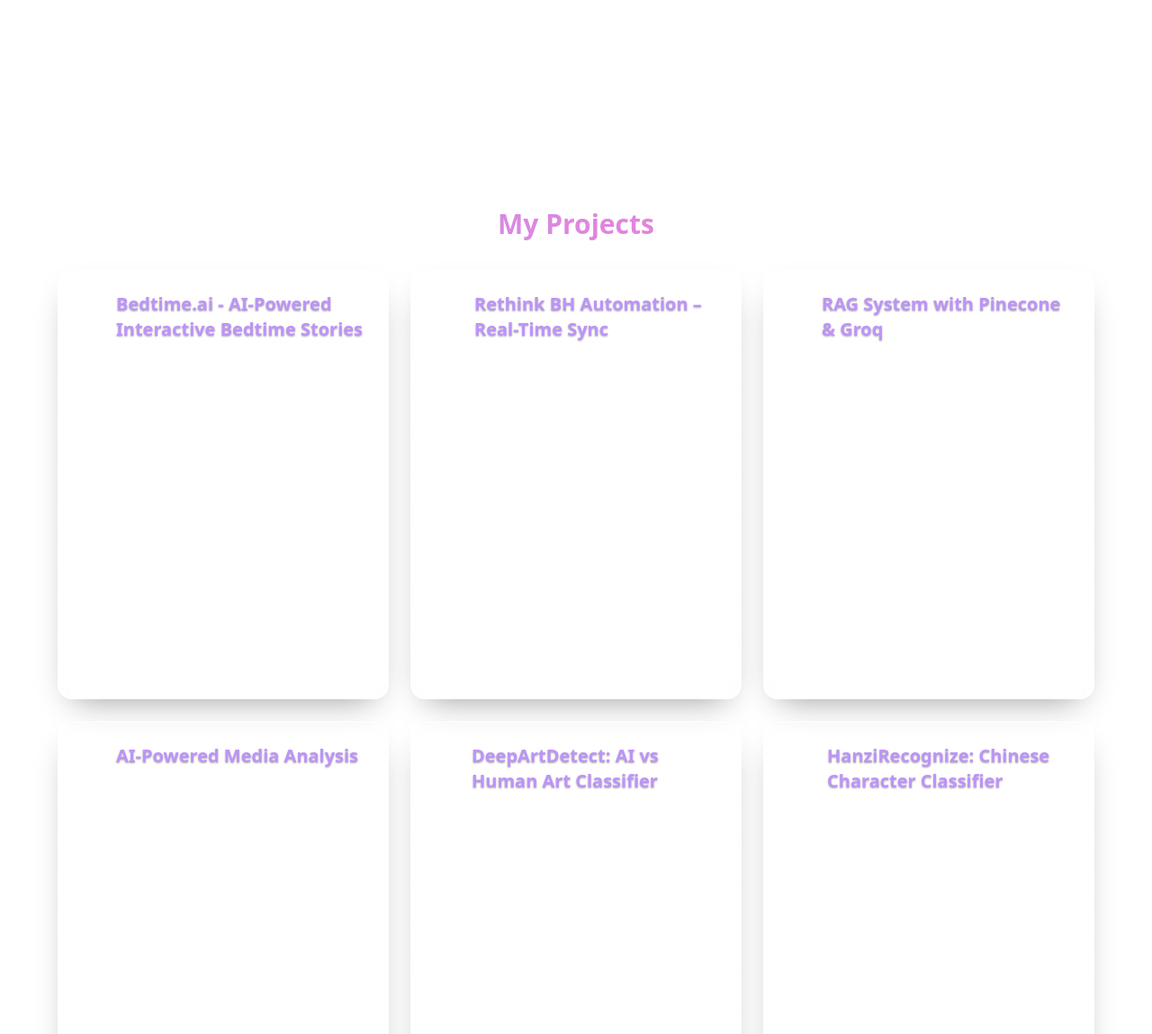
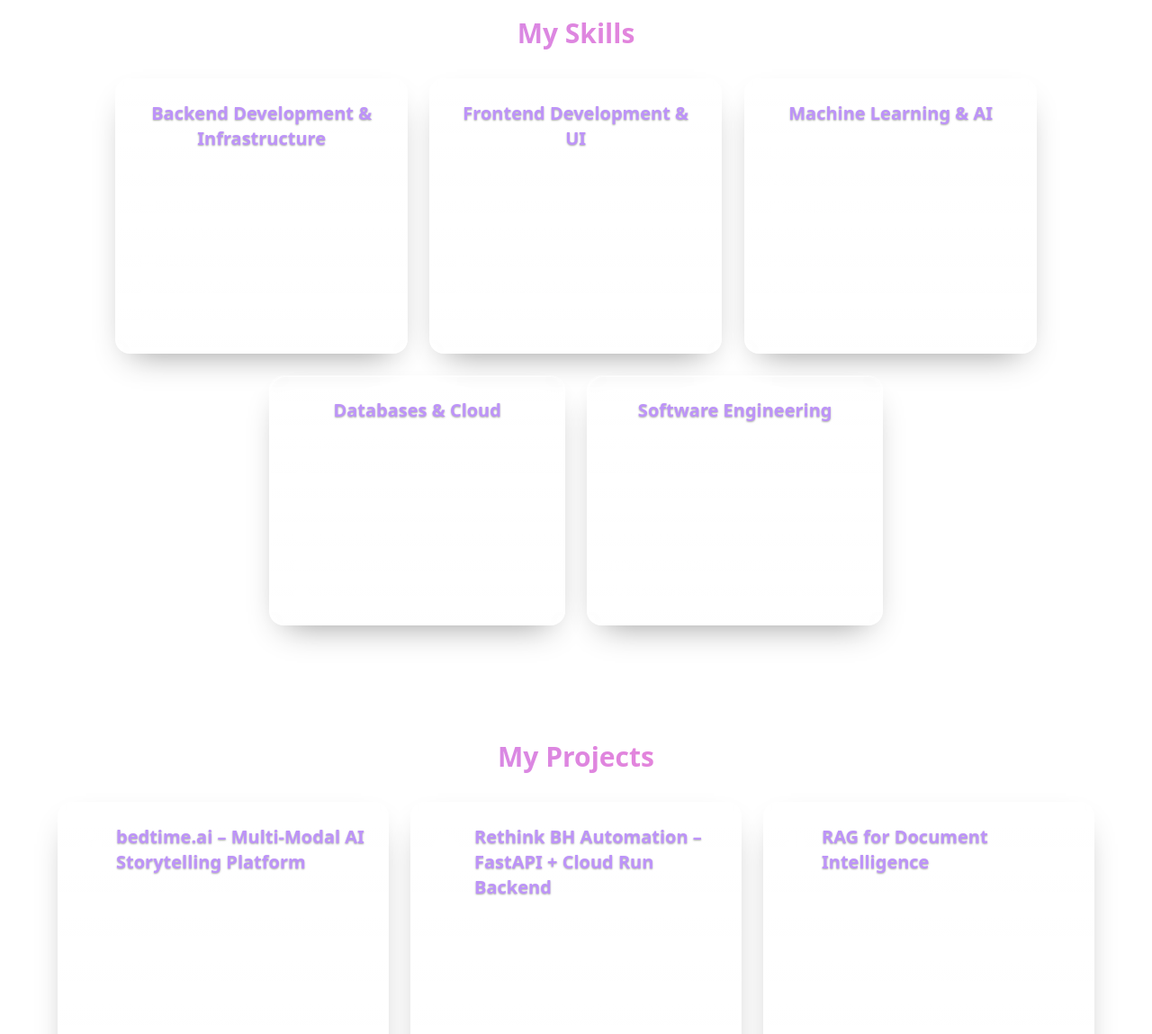
Before and after one commit to notquitethereyet/portfolio, an Astro site: page / in a window 1280 px wide. Shown: the part 1397-2546 px from the top of the page at 90% size. Built offline with nearby package versions, Linux system fonts and the light colour scheme; Astro itself is replaced by a stand-in of ours.

Commit message:
Setup custom domain arnavpanigrahi.com

```diff
--- a/astro.config.mjs
+++ b/astro.config.mjs
@@ -4,8 +4,8 @@ import tailwindcss from '@tailwindcss/vite';
 
 // https://astro.build/config
 export default defineConfig({
-  site: 'https://notquitethereyet.github.io',
-  base: '/portfolio',
+  site: 'https://arnavpanigrahi.com',
+  base: '/',
   vite: {
     plugins: [tailwindcss()]
   },
--- a/package.json
+++ b/package.json
@@ -6,7 +6,8 @@
     "dev": "astro dev",
     "build": "astro build",
     "preview": "astro preview",
-    "astro": "astro"
+    "astro": "astro",
+    "deploy": "pnpm build && git add . && git commit -m 'Deploy to custom domain' && git push"
   },
   "dependencies": {
     "@tailwindcss/vite": "^4.1.3",
--- a/src/components/sections/About.astro
+++ b/src/components/sections/About.astro
@@ -8,10 +8,9 @@ interface Props {
 }
 
 const defaultParagraphs = [
-  "I'm a Computer Science graduate from the University of California, Riverside, with 2+ years of hands-on experience in software development and a strong interest in ethical, privacy-conscious AI.",
-  "I'm a software developer at AllCheer, where I build AI-driven web applications using React with Express.js and Flask backends. My work includes automating healthcare workflows with HIPAA-compliant systems, integrating GPT-powered APIs for intelligent document processing, and deploying real-time data pipelines with FastAPI, Supabase, and cloud-native infrastructure. I also develop internal tools for therapists and staff using platforms like Make and RESTful APIs, streamlining operations across the board.",
-  "I'm deeply interested in the intersection of Artificial Intelligence, Machine Learning, and Linux-based systems. My focus is on building responsible, real-world AI systems that align with open-source values and data privacy principles.",
-  "In my free time, I'm exploring NixOS and Deep Learning, with a growing interest in deploying ML models and experimenting with agentic AI architectures."
+  "I'm a Master of Science in Computer Science graduate from UC Riverside with 2+ years of professional software development experience specializing in Full-Stack development and AI/ML systems.",
+  "Currently, I'm working as a Software Developer at AllCheer, where I've reengineered HIPAA compliant enterprise systems achieving $20K annual savings and 60% faster processing times harnessing the power of AI and cloud infrastructure.",
+  "I'm passionate about responsible and ethical AI, privacy-respecting systems, and building technology that aligns with open-source values and user privacy principles."
 ];
 
 
--- /dev/null
+++ b/src/components/sections/CTA.astro
@@ -0,0 +1,48 @@
+---
+import { buildUrl } from '../../utils/paths';
+
+interface Props {
+  title?: string;
+  description?: string;
+  buttonText?: string;
+  buttonLink?: string;
+}
+
+const {
+  title = "Connect With Me",
+  description = "I'm always interested in new opportunities and exciting projects. Let's discuss how we can work together to create innovative solutions.",
+  buttonText = "Connect with me",
+  buttonLink = "#contact"
+} = Astro.props;
+---
+
+<section id="cta" class="py-16 px-4 section-transition">
+  <div class="max-w-4xl mx-auto">
+    <h2 class="text-3xl font-bold mb-8 text-center text-gradient">Connect With Me</h2>
+
+    <div class="glass-container shadow-glass transform hover:-translate-y-1 transition duration-300"
+      data-glass-interactive data-glass-random>
+      <div class="glass-filter"></div>
+      <div class="glass-overlay"></div>
+      <div class="glass-specular"></div>
+      <div class="glass-content p-8 md:p-12">
+        <p class="text-xl text-white/80 mb-8 max-w-2xl mx-auto">{description}</p>
+
+        <div class="flex justify-center space-x-6">
+          <a href="https://github.com/notquitethereyet" class="text-[--color-brand-500] hover:text-[--color-accent-500] transition text-2xl" aria-label="GitHub" target="_blank" rel="noopener noreferrer">
+            <i class="fab fa-github"></i>
+          </a>
+          <a href="https://www.linkedin.com/in/arnav-panigrahi/" class="text-[--color-brand-500] hover:text-[--color-accent-500] transition text-2xl" aria-label="LinkedIn" target="_blank" rel="noopener noreferrer">
+            <i class="fab fa-linkedin"></i>
+          </a>
+          <a href="https://notquitethereyet.github.io/portfolio" class="text-[--color-brand-500] hover:text-[--color-accent-500] transition text-2xl" aria-label="Portfolio" target="_blank" rel="noopener noreferrer">
+            <i class="fas fa-globe"></i>
+          </a>
+          <a href="mailto:arnav.panigrahi@gmail.com" class="text-[--color-brand-500] hover:text-[--color-accent-500] transition text-2xl" aria-label="Email">
+            <i class="fas fa-envelope"></i>
+          </a>
+        </div>
+      </div>
+    </div>
+  </div>
+</section>
--- a/src/components/sections/Contact.astro
+++ /dev/null
@@ -1,54 +0,0 @@
----
-interface SocialLink {
-  platform: string;
-  icon: string;
-  url: string;
-}
-
-interface Props {
-  socialLinks?: SocialLink[];
-  email?: string;
-}
-
-const defaultEmail = "arnav.panigrahi@gmail.com";
-
-const defaultSocialLinks: SocialLink[] = [
-  { platform: "GitHub", icon: "fa-github", url: "https://github.com/notquitethereyet" },
-  { platform: "LinkedIn", icon: "fa-linkedin", url: "https://www.linkedin.com/in/arnav-panigrahi/" },
-  // { platform: "Twitter", icon: "fa-twitter", url: "https://twitter.com/arnavpanigrahi" },
-  // { platform: "Dev.to", icon: "fa-dev", url: "https://dev.to/arnavpanigrahi" },
-  // { platform: "Medium", icon: "fa-medium", url: "https://medium.com/@notquitethereyet_/vim-for-beginners-bdbbceb46b19" }
-];
-
-const {
-  socialLinks = defaultSocialLinks,
-  email = defaultEmail
-} = Astro.props;
----
-
-<section id="contact" class="py-16 px-4 section-transition">
-  <div class="max-w-4xl mx-auto">
-    <h2 class="text-3xl font-bold mb-8 text-center text-gradient">Connect With Me</h2>
-
-    <div class="flex justify-center">
-      <div class="glass-container shadow-glass hover:shadow-xl transform hover:-translate-y-1 transition duration-300 max-w-md w-full text-white/90"
-        data-glass-interactive data-glass-random>
-        <div class="glass-filter"></div>
-        <div class="glass-overlay"></div>
-        <div class="glass-specular"></div>
-        <div class="glass-content p-6">
-          <div class="flex justify-center space-x-6">
-            {socialLinks.map((social) => (
-              <a href={social.url} class="text-[--color-brand-500] hover:text-[--color-accent-500] transition" aria-label={social.platform} target="_blank" rel="noopener noreferrer">
-                <i class={`fab ${social.icon} text-2xl`}></i>
-              </a>
-            ))}
-            <a href={`mailto:${email}`} class="text-[--color-brand-500] hover:text-[--color-accent-500] transition" aria-label="Email">
-              <i class="fas fa-envelope text-2xl"></i>
-            </a>
-          </div>
-        </div>
-      </div>
-    </div>
-  </div>
-</section>
--- a/src/components/sections/Projects.astro
+++ b/src/components/sections/Projects.astro
@@ -17,99 +17,66 @@ interface Props {
 }
 
 const defaultProjects: Project[] = [
-  // {
-  //   title: "Intrusion Detection with Neural Networks",
-  //   description: "Engineered a neural network-based Intrusion Detection System with optimized feature selection algorithms that reduced false positives by 27%. Achieved 92.20% accuracy on UNSW-NB15 and 95.14% on NSL-KDD datasets, surpassing previous state-of-the-art benchmarks.",
-  //   icon: "fa-shield-alt",
-  //   iconColor: "text-blue-600",
-  //   bgColor: "bg-blue-50",
-  //   textColor: "text-blue-800",
-  //   tags: ["Neural Networks", "Network Security", "Feature Selection", "Python"],
-  //   githubUrl: "https://github.com/notquitethereyet/ML-IDS"
-  // },
   {
-    title: "Bedtime.ai - AI-Powered Interactive Bedtime Stories",
-    description: "Innovative React/TypeScript application that generates personalized bedtime stories using phi-3 fine-tuned model. Features drawing recognition with EfficientNet-B4, voice cloning with YourTTS, and a microservices architecture with FastAPI backend, PostgreSQL database, and Redis caching for optimal performance.",
+    title: "bedtime.ai – Multi-Modal AI Storytelling Platform",
+    description: "Developed an AI system that transforms children's drawings into personalized bedtime stories narrated in parents' voices. Integrated fine-tuned phi-3 LLM with computer vision (EfficientNet) and voice cloning for 30-second story generation. Built with React/Vite frontend, FastAPI backend, and containerized with Docker.",
     icon: "fa-book-reader",
     iconColor: "text-blue-600",
     bgColor: "bg-blue-50",
     textColor: "text-blue-800",
-    tags: ["Collaborator", "React", "TypeScript", "FastAPI", "AI", "Voice Synthesis"],
+    tags: ["Lead Developer", "React", "FastAPI", "AI/ML", "Computer Vision", "Voice Synthesis"],
     githubUrl: "https://github.com/notquitethereyet/bedtime.ai"
   },
   {
-  title: "Rethink BH Automation – Real-Time Sync",
-  description: "Built a FastAPI backend that syncs appointment and authorization data from Rethink BH in real time. Emulated secure user login, deployed on Cloud Run with Docker and full observability stack, resulting in 90% cost savings and replacing a 24–48h latency pipeline.",
-  icon: "fa-cloud",
-  iconColor: "text-blue-600",
-  bgColor: "bg-blue-50",
-  textColor: "text-blue-800",
-  tags: ["FastAPI", "Cloud Run", "Google Cloud", "Automation", "DevOps"],
-  githubUrl: "", // private work, likely, so omit or keep empty
-},
+    title: "Rethink BH Automation – FastAPI + Cloud Run Backend",
+    description: "Built a production FastAPI service to sync real-time appointment and authorization data from Rethink BH to Supabase by emulating secure user login. Achieved 90% cost savings and reduced sync latency from 24-48h to real-time. Deployed with Docker, Secret Manager, and full observability stack on Google Cloud Platform.",
+    icon: "fa-cloud",
+    iconColor: "text-blue-600",
+    bgColor: "bg-blue-50",
+    textColor: "text-blue-800",
+    tags: ["System Architecture", "FastAPI", "Cloud Run", "Google Cloud", "DevOps", "Automation"],
+    githubUrl: ""
+  },
   {
-    title: "RAG System with Pinecone & Groq",
-    description: "Architected a high-performance Retrieval-Augmented Generation system that processes documents in real-time. Integrated Pinecone vector database with Groq's inference API to achieve efficient responses and a 35% improvement in search relevance over traditional methods.",
+    title: "RAG for Document Intelligence",
+    description: "Engineered a Retrieval-Augmented Generation system enabling semantic search across PDF datasets. Combined Pinecone for vector storage with Groq for inference, achieving 35% improved search relevance while maintaining sub-second response times. Implemented custom chunking strategies and comprehensive error handling.",
     icon: "fa-brain",
     iconColor: "text-blue-600",
     bgColor: "bg-blue-50",
     textColor: "text-blue-800",
-    tags: ["Artificial Intelligence", "Machine Learning", "LLMs", "Vector Search"],
+    tags: ["System Design", "AI/ML", "Vector Search", "RAG", "Performance Optimization"],
     githubUrl: "https://github.com/notquitethereyet/simpleRAG"
   },
   {
-    title: "AI-Powered Media Analysis",
-    description: "Engineered a full-stack web application that analyzes online articles using NLP techniques to detect clickbait, assess content quality, and generate concise AI summaries. Achieved 92% accuracy in identifying misleading headlines and reduced reading time by 78% through AI summarization.",
-    icon: "fa-newspaper",
+    title: "Enterprise ROI System with AI Agent",
+    description: "Reengineered a manual Release of Information system to fully automate healthcare document workflow using an AI Agent. Streamlined the entire process resulting in $20K annual savings and 60% reduction in processing time. Built with enterprise-grade security and HIPAAcompliance standards.",
+    icon: "fa-robot",
     iconColor: "text-blue-600",
     bgColor: "bg-blue-50",
     textColor: "text-blue-800",
-    tags: ["React", "Express", "Tailwind", "LLM", "Content Analysis"],
-    githubUrl: "https://github.com/notquitethereyet/slop-journalism-detector"
+    tags: ["AI Agent", "Enterprise", "Automation", "Legal Tech", "Cost Optimization"],
+    githubUrl: ""
   },
   {
-    title: "DeepArtDetect: AI vs Human Art Classifier",
-    description: "Developed a high-accuracy computer vision system that distinguishes between AI-generated and human-created artwork with 94% precision. Implemented and compared multiple deep learning architectures (ResNet, EfficientNet, Vision Transformer) to identify subtle patterns invisible to human observers.",
-    icon: "fa-paint-brush",
+    title: "Therapist Dashboard with GPT Integration",
+    description: "Developed an internal dashboard for 20+ therapists combining REST API CRM for schedule management and therapy progress tracking. Integrated GPT-powered API with custom prompts to structure unformatted input, achieving 35% higher performance compliance and 92% NLP accuracy.",
+    icon: "fa-user-md",
     iconColor: "text-blue-600",
     bgColor: "bg-blue-50",
     textColor: "text-blue-800",
-    tags: ["Machine Learning", "CNN", "Transfer Learning", "Image Classification", "Vision Transformer"],
-    githubUrl: "https://github.com/notquitethereyet/ai-image-classifier"
+    tags: ["React", "GPT API", "Healthcare", "CRM", "NLP", "Performance"],
+    githubUrl: ""
   },
   {
-    title: "HanziRecognize: Chinese Character Classifier",
-    description: "Built an interactive web application featuring real-time Chinese character recognition with 97% accuracy. Implemented a custom CNN architecture optimized for handwritten character recognition, with a responsive canvas interface for drawing and instant feedback.",
-    icon: "fa-language",
+    title: "ArcGIS Utility Mapping Solution",
+    description: "Integrated ArcGIS-based mapping solutions for a $75M/year revenue utility provider in North Carolina. Visualized electric pole installation and synced updates from field workers' mobile apps, reducing oversight error rate by 30%. Built with enterprise-grade security and real-time synchronization.",
+    icon: "fa-map",
     iconColor: "text-blue-600",
     bgColor: "bg-blue-50",
     textColor: "text-blue-800",
-    tags: ["React", "FastAPI", "CNN", "Machine Learning", "Tailwind", "Canvas"],
-    githubUrl: "https://github.com/notquitethereyet/MNIST_Webapp"
+    tags: ["ArcGIS", "GIS", "Utility Tech", "Mobile Apps", "Real-time Sync"],
+    githubUrl: ""
   }
-
-  // {
-  //   title: "Declarative NixOS Configuration Framework",
-  //   description: "Created a modular, reproducible NixOS configuration framework that enables consistent development environments across multiple machines. Features automated system setup, containerized development environments, and declarative package management with rollback capabilities.",
-  //   icon: "fa-terminal",
-  //   iconColor: "text-blue-600",
-  //   bgColor: "bg-blue-50",
-  //   textColor: "text-blue-800",
-  //   tags: ["NixOS", "Nix", "Linux", "DevOps", "Configuration"],
-  //   githubUrl: "https://github.com/notquitethereyet/nixchan"
-  // },
-  /* Commented out as per portfolio review
-  {
-    title: "Healthcare Automation Platform",
-    description: "Developed end-to-end automation workflows and secure web applications for healthcare data processing that reduced manual work by 65%. Implemented HIPAA-compliant data pipelines using Make.com, Supabase with PostgreSQL, and Google APIs to streamline patient information management.",
-    icon: "fa-heartbeat",
-    iconColor: "text-blue-600",
-    bgColor: "bg-blue-50",
-    textColor: "text-blue-800",
-    tags: ["Make.com", "Supabase", "Google APIs", "Automation"]
-    // githubUrl: "https://github.com/notquitethereyet/healthcare-automation"
-  }
-  */
 ];
 
 const { projects = defaultProjects } = Astro.props;
@@ -145,14 +112,17 @@ const { projects = defaultProjects } = Astro.props;
             </div>
             <div class="mt-4 flex gap-4">
               {project.link && (
-                <a href={project.link} class={`text-sm text-[--color-brand-500] hover:underline`}>
-                  Learn more <i class="fas fa-arrow-right ml-1"></i>
+                <a href={project.link} class={`text-sm text-[--color-brand-500] hover:underline transition-colors duration-200`} target="_blank" rel="noopener noreferrer">
+                  <i class="fas fa-external-link-alt mr-1"></i> Live Demo
                 </a>
               )}
               {project.githubUrl && (
-                <a href={project.githubUrl} class={`text-sm text-[--color-brand-500] hover:underline`} target="_blank" rel="noopener noreferrer">
-                  <i class="fab fa-github mr-1"></i> View on GitHub
+                <a href={project.githubUrl} class={`text-sm text-[--color-brand-500] hover:underline transition-colors duration-200`} target="_blank" rel="noopener noreferrer">
+                  <i class="fab fa-github mr-1"></i> View Code
                 </a>
+              )}
+              {!project.link && !project.githubUrl && (
+                <span class="text-sm text-white/50 italic">Private Project</span>
               )}
             </div>
           </div>
--- a/src/components/sections/Skills.astro
+++ b/src/components/sections/Skills.astro
@@ -18,52 +18,58 @@ interface Props {
 
 const defaultCategories: SkillCategory[] = [
   {
-    title: "Programming Languages",
+    title: "Backend Development & Infrastructure",
     skills: [
       { name: "Python", icon: "fa-python", prefix: "fab" },
-      { name: "JavaScript", icon: "fa-js-square", prefix: "fab" },
-      { name: "TypeScript", icon: "fa-js", prefix: "fab" },
-      { name: "C++", icon: "fa-code", prefix: "fas" },
-      { name: "Java", icon: "fa-java", prefix: "fab" }
+      { name: "FastAPI", icon: "fa-server", prefix: "fas" },
+      { name: "Node.js", icon: "fa-node-js", prefix: "fab" },
+      { name: "Express.js", icon: "fa-server", prefix: "fas" },
+      { name: "Docker", icon: "fa-docker", prefix: "fab" },
+      { name: "Kubernetes", icon: "fa-cubes", prefix: "fas" }
     ]
   },
   {
-    title: "Frontend Development",
+    title: "Frontend Development & UI",
     skills: [
-      { name: "React", icon: "fa-react", prefix: "fab" },
+      { name: "React.js", icon: "fa-react", prefix: "fab" },
       { name: "Angular", icon: "fa-angular", prefix: "fab" },
+      { name: "TypeScript", icon: "fa-js", prefix: "fab" },
+      { name: "JavaScript", icon: "fa-js-square", prefix: "fab" },
       { name: "Tailwind CSS", icon: "fa-wind", prefix: "fas" },
-      { name: "Svelte", icon: "fa-fire", prefix: "fas" },
-      { name: "Astro", icon: "fa-rocket", prefix: "fas" }
+      { name: "HTML/CSS", icon: "fa-code", prefix: "fas" }
     ]
   },
   {
-    title: "Backend Development",
+    title: "Machine Learning & AI",
     skills: [
-      { name: "Node.js", icon: "fa-node-js", prefix: "fab" },
-      { name: "Express.js", icon: "fa-server", prefix: "fas" },
-      { name: "PostgreSQL", icon: "fa-database", prefix: "fas" },
-      { name: "Flask", icon: "fa-python", prefix: "fab" }
+      { name: "PyTorch", icon: "fa-fire", prefix: "fas" },
+      { name: "TensorFlow", icon: "fa-cubes", prefix: "fas" },
+      { name: "Scikit-learn", icon: "fa-brain", prefix: "fas" },
+      { name: "LangChain", icon: "fa-link", prefix: "fas" },
+      { name: "LLMs", icon: "fa-robot", prefix: "fas" },
+      { name: "RAG", icon: "fa-search", prefix: "fas" }
     ]
   },
   {
-    title: "Machine Learning",
+    title: "Databases & Cloud",
     skills: [
-      { name: "PyTorch", icon: "fa-fire", prefix: "fas" },
-      { name: "TensorFlow", icon: "fa-cubes", prefix: "fas" },
-      { name: "Neural Networks", icon: "fa-project-diagram", prefix: "fas" },
-      { name: "Computer Vision", icon: "fa-eye", prefix: "fas" },
-      { name: "NLP & Transformers", icon: "fa-language", prefix: "fas" }
+      { name: "PostgreSQL", icon: "fa-database", prefix: "fas" },
+      { name: "MongoDB", icon: "fa-database", prefix: "fas" },
+      { name: "Redis", icon: "fa-database", prefix: "fas" },
+      { name: "Google Cloud", icon: "fa-cloud", prefix: "fas" },
+      { name: "AWS", icon: "fa-cloud", prefix: "fas" },
+      { name: "Azure", icon: "fa-cloud", prefix: "fas" }
     ]
   },
   {
-    title: "Tools & Platforms",
+    title: "Software Engineering",
     skills: [
       { name: "Git", icon: "fa-git-alt", prefix: "fab" },
-      { name: "Linux", icon: "fa-linux", prefix: "fab" },
-      { name: "NixOS", icon: "fa-snowflake", prefix: "fas" },
-      { name: "Docker", icon: "fa-docker", prefix: "fab" },
-      { name: "Jupyter Notebook", icon: "fa-book-open", prefix: "fas" }
+      { name: "CI/CD", icon: "fa-sync", prefix: "fas" },
+      { name: "Agile", icon: "fa-tasks", prefix: "fas" },
+      { name: "TDD", icon: "fa-vial", prefix: "fas" },
+      { name: "System Architecture", icon: "fa-sitemap", prefix: "fas" },
+      { name: "Performance Optimization", icon: "fa-tachometer-alt", prefix: "fas" }
     ]
   }
 ];
--- a/src/pages/index.astro
+++ b/src/pages/index.astro
@@ -2,29 +2,76 @@
 import BaseLayout from '../components/layouts/BaseLayout.astro';
 import Hero from '../components/sections/Hero.astro';
 import About from '../components/sections/About.astro';
+import Skills from '../components/sections/Skills.astro';
 import Projects from '../components/sections/Projects.astro';
-import Skills from '../components/sections/Skills.astro';
-import Contact from '../components/sections/Contact.astro';
+import CTA from '../components/sections/CTA.astro';
 import Footer from '../components/sections/Footer.astro';
+import Oneko from '../components/ui/Oneko.astro';
 
-// Page metadata
-const pageTitle = "Arnav Panigrahi - Portfolio";
-const pageDescription = "Software Developer, ML Enthusiast and Open-Source Lover passionate about everything open-source, Linux, and building cool things with technology.";
+// SEO metadata
+const title = "Arnav Panigrahi - Software Developer & AI/ML Enthusiast";
+const description = "Computer Science graduate with 3+ years experience building ethical AI systems. Specializing in full-stack development, machine learning, and cloud-native solutions.";
+const image = "mumei.jpg";
+
+// Structured data for SEO
+const structuredData = {
+  "@context": "https://schema.org",
+  "@type": "Person",
+  "name": "Arnav Panigrahi",
+  "jobTitle": "Software Developer",
+  "worksFor": "AllCheer",
+  "description": "Software developer specializing in AI/ML systems and full-stack development",
+  "url": "https://notquitethereyet.github.io/portfolio",
+  "telephone": "+1 951-347-2065",
+  "email": "arnav.panigrahi@gmail.com",
+  "address": {
+    "@type": "PostalAddress",
+    "addressLocality": "Riverside",
+    "addressCountry": "US"
+  },
+  "sameAs": [
+    "https://github.com/notquitethereyet",
+    "https://www.linkedin.com/in/arnav-panigrahi/"
+  ],
+  "knowsAbout": [
+    "Artificial Intelligence",
+    "Machine Learning",
+    "Full-Stack Development",
+    "React",
+    "Python",
+    "FastAPI",
+    "Cloud Computing",
+    "RAG Systems",
+    "Computer Vision",
+    "Enterprise Software"
+  ],
+  "hasOccupation": {
+    "@type": "Occupation",
+    "name": "Software Developer",
+    "description": "Building AI-powered healthcare solutions and enterprise automation systems"
+  },
+  "alumniOf": {
+    "@type": "CollegeOrUniversity",
+    "name": "University of California, Riverside",
+    "description": "Master of Science in Computer Science (2023-2025)"
+  }
+};
 ---
 
-<BaseLayout title={pageTitle} description={pageDescription}>
-  <Hero />
+<BaseLayout title={title} description={description} image={image}>
+  <script type="application/ld+json" set:html={JSON.stringify(structuredData)} />
 
-  <About />
+  <main>
+    <Hero />
+    <About />
+    <Skills />
+    <Projects />
+    <CTA />
+    <Footer
+      copyright="Arnav Panigrahi. All Rights Reserved."
+      tagline="Built with <i class='fas fa-heart text-red-500'></i> and lots of coffee"
+    />
+  </main>
 
-  <Projects />
-
-  <Skills />
-
-  <Contact />
-
-  <Footer
-    copyright="Arnav Panigrahi"
-    tagline="Built with <a href='https://astro.build' class='text-blue-400 hover:underline'>Astro</a> and <i class='fas fa-heart text-red-500'></i>"
-  />
+  <Oneko />
 </BaseLayout>
```
Also changed, not shown: src/components/sections/Hero.astro (+10 -3 lines), README.md, 2 other files.
